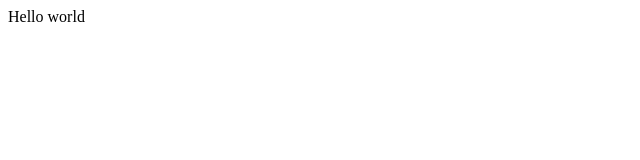
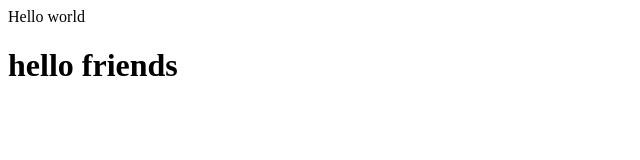
Before and after one commit to mohdirfan28/demo, a plain HTML site: page index.html in a window 1280 px wide. Shown: the whole page, without its empty margins (0-640 px from the left). Drawn offline with Linux system fonts and the light colour scheme.

Commit message:
add new heading

```diff
--- a/index.html
+++ b/index.html
@@ -1 +1,2 @@
 <p>Hello world</p>
+<h1>hello friends</h1>
```
